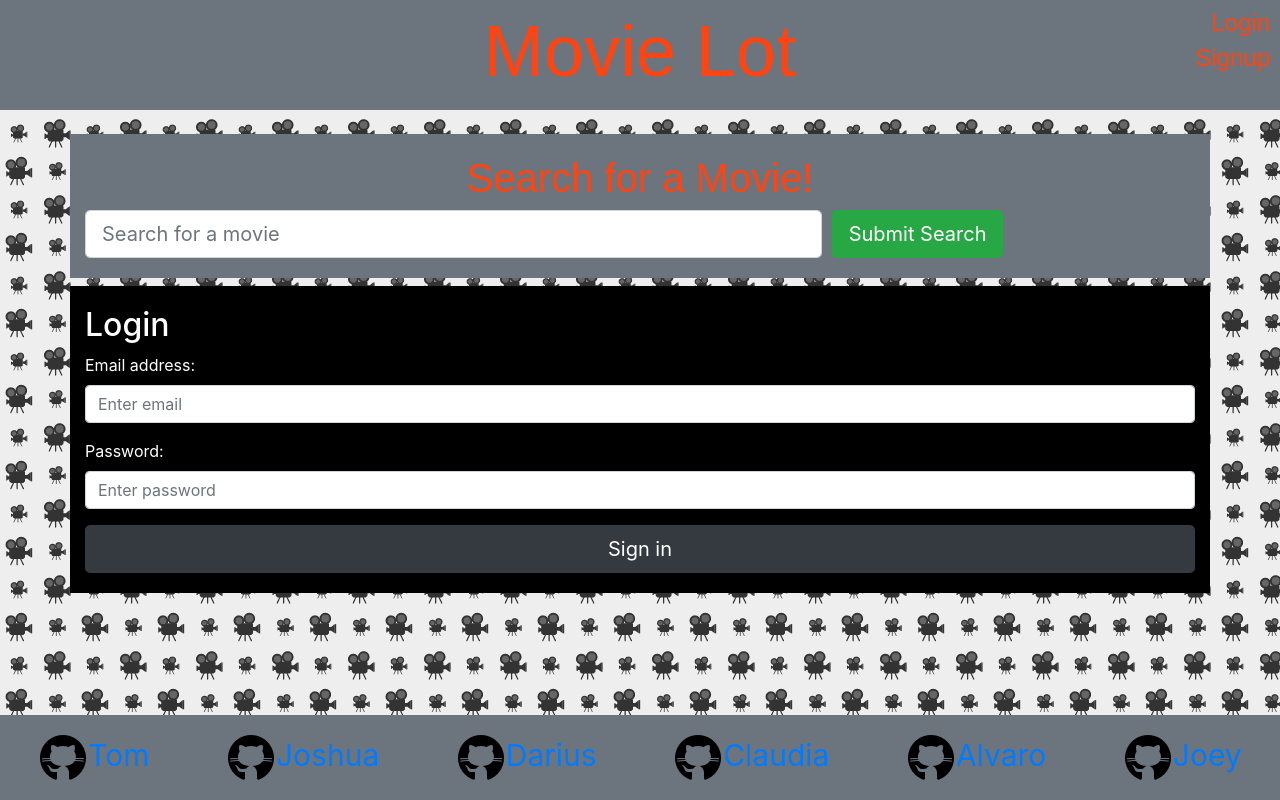
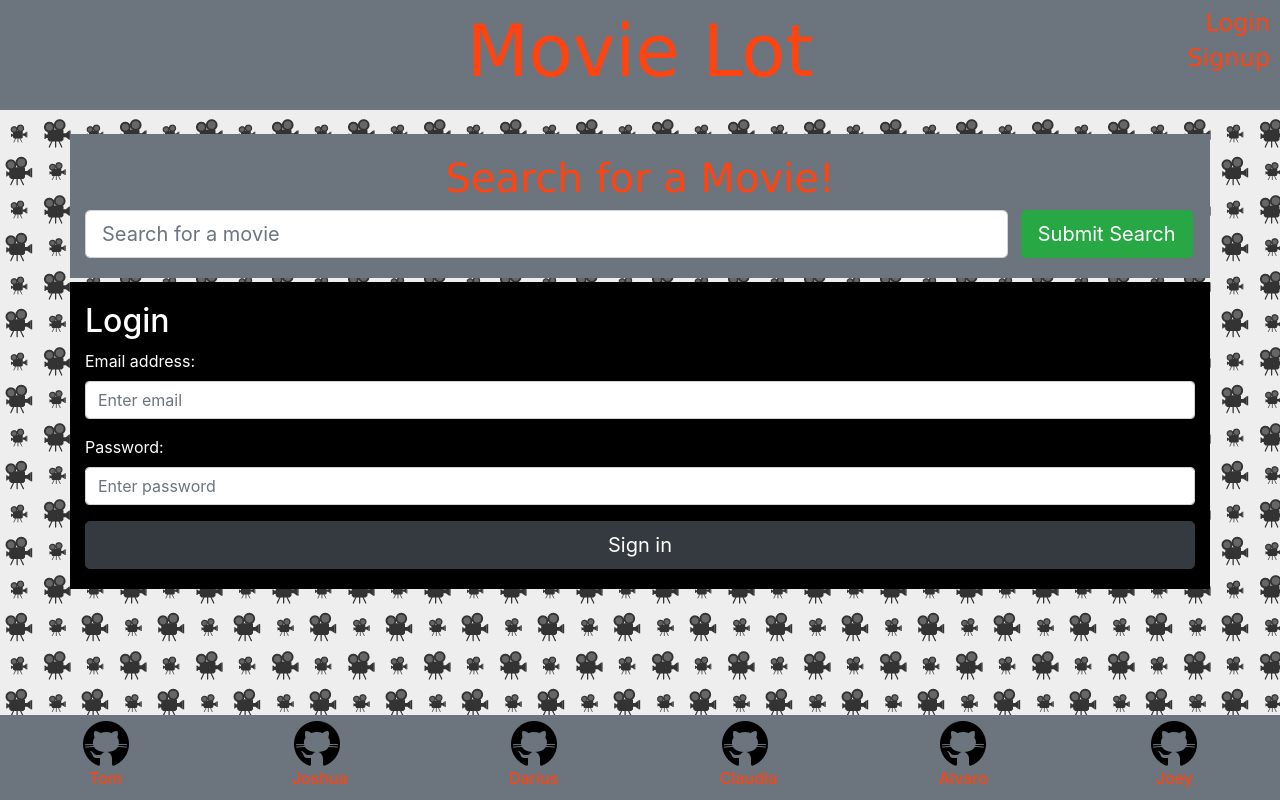
Before and after one commit to layc41/final-countdown, a React (Create React App) app in the folder client/: page /login in a window 1280 px wide. Built offline with nearby package versions, Linux system fonts and the light colour scheme.

Commit message:
adjusted styling

```diff
--- a/client/src/components/Footer.js
+++ b/client/src/components/Footer.js
@@ -5,27 +5,27 @@ function Footer() {
     <footer className='bg-secondary flex-row justify-content-around'>
       <a href='https://github.com/tbreazier' target='blank'>
           <img src={require('../assets/github2.png')} className='footer-icon' alt='logo'></img>
-          <h7>Tom</h7>
+          <h6 className='footerName'>Tom</h6>
         </a>
         <a href='https://github.com/joshuaweisbrodtorres' target='blank'>
           <img src={require('../assets/github2.png')} className='footer-icon' alt='logo'></img>
-          <h7>Joshua</h7>
+          <h6 className='footerName'>Joshua</h6>
         </a>
         <a href='https://github.com/DariusJWright' target='blank'>
           <img src={require('../assets/github2.png')} className='footer-icon' alt='logo'></img>
-          <h7>Darius</h7>
+          <h6 className='footerName'>Darius</h6>
         </a>
         <a href='https://github.com/layc41' target='blank'>
           <img src={require('../assets/github2.png')} className='footer-icon' alt='logo'></img>
-          <h7>Claudia</h7>
+          <h6 className='footerName'>Claudia</h6>
         </a>
         <a href='https://github.com/asaldana1108' target='blank'>
           <img src={require('../assets/github2.png')} className='footer-icon' alt='logo'></img>
-          <h7>Alvaro</h7>
+          <h6 className='footerName'>Alvaro</h6>
         </a>
         <a href='https://github.com/Joey-Ramos' target='blank'>
           <img src={require('../assets/github2.png')} className='footer-icon' alt='logo'></img>
-          <h7>Joey</h7>
+          <h6 className='footerName'>Joey</h6>
         </a>
     </footer>
   );
--- a/client/src/components/TopRated.js
+++ b/client/src/components/TopRated.js
@@ -49,13 +49,13 @@ const TopRated = () => {
 
 
   return (
-    <Container className='justify-content-around' >
-        <h2>
+    <Container className='justify-content-between' style={{ textAlign: 'center', paddingLeft: '0px', paddingRight: '0px', marginTop: '15px' }} >
+        <h2 className='title-heading'>
           {trendingData.length
-            ? `Movies Trending Today ${trendingData.length} results:`
-            : 'Movies Trending Today'}
+            ? `Movies Trending This Week `
+            : 'Movies Trending This Week'}
         </h2>
-        <div style={{ display: 'flex', flexWrap: "wrap" }}>
+        <div style={{ display: 'flex', flexWrap: "wrap", justifyContent: 'center' }}>
           {trendingData.map((movie) => {
               return (
                   <div style={{ width: '200px', margin: '5px'}}>
--- a/client/src/index.css
+++ b/client/src/index.css
@@ -1,8 +1,6 @@
 body {
   margin: 0;
-  font-family: -apple-system, BlinkMacSystemFont, 'Segoe UI', 'Roboto', 'Oxygen',
-    'Ubuntu', 'Cantarell', 'Fira Sans', 'Droid Sans', 'Helvetica Neue',
-    sans-serif;
+  font-family: "Lucida Sans Unicode", "Lucida Grande", sans-serif;
   -webkit-font-smoothing: antialiased;
   -moz-osx-font-smoothing: grayscale;
   background-image: url('./assets/video-1s-1084px.png');
@@ -60,7 +58,7 @@ code {
 .title {
   color: #ff4411;
   font-size: 72px;
-  font-family: 'Signika', sans-serif;
+  font-family: "Lucida Sans Unicode", "Lucida Grande", sans-serif;
 
 }
 
@@ -70,7 +68,7 @@ code {
   right:10px;
   color: #ff4411;
   font-size: 24px;
-  font-family: 'Signika', sans-serif;
+  font-family: "Lucida Sans Unicode", "Lucida Grande", sans-serif;
 }
 
 .login-link {
@@ -79,7 +77,7 @@ code {
   right:10px;
   color: #ff4411;
   font-size: 24px;
-  font-family: 'Signika', sans-serif;
+  font-family: "Lucida Sans Unicode", "Lucida Grande", sans-serif;
 }
 
 .logout-link {
@@ -88,7 +86,7 @@ code {
   right:10px;
   color: #ff4411;
   font-size: 24px;
-  font-family: 'Signika', sans-serif;
+  font-family: "Lucida Sans Unicode", "Lucida Grande", sans-serif;
 }
 
 .saved-link {
@@ -97,7 +95,7 @@ code {
   right:10px;
   color: #ff4411;
   font-size: 24px;
-  font-family: 'Signika', sans-serif;
+  font-family: "Lucida Sans Unicode", "Lucida Grande", sans-serif;
 }
 
 .search {
@@ -106,7 +104,7 @@ code {
 
 .search-headers {
   color: #ff4411;
-  font-family: 'Signika', sans-serif;
+  font-family: "Lucida Sans Unicode", "Lucida Grande", sans-serif;
   text-align: center;
 }
 
@@ -148,9 +146,23 @@ a {
 
 .title-heading {
   color: #ff4411;
-  font-family: 'Signika', sans-serif;
+  font-family: "Lucida Sans Unicode", "Lucida Grande", sans-serif;
+  background-color: #6c757d!important;
 }
 
 .save-button {
   max-width: 150px;
 }
+
+.footerName {
+  text-align: center;
+  color: #ff4411;
+}
+
+.searchInput {
+  text-align: center;
+}
+
+.saved {
+  padding: 15px;
+}
--- a/client/src/pages/SavedMovies.js
+++ b/client/src/pages/SavedMovies.js
@@ -63,8 +63,8 @@ const SavedMovies = () => {
 
   return (
     <>
-      <Container>
-        <h2>
+      <Container className='justify-content-between' style={{ textAlign: 'center', paddingLeft: '0px', paddingRight: '0px', marginTop: '15px' }} >
+        <h2 className='title-heading'>
           {userSavedMovies.length
             ? `Viewing ${username}'s saved movies:`
             : `${username}: you have no saved movies`}
@@ -72,29 +72,34 @@ const SavedMovies = () => {
 
           {userSavedMovies.map((movie) => {
             return (
-              <CardGroup>
+              <CardGroup style={{ justifyContent: 'center', textAlign: 'center' }}>
               <Row>
                 <Col>
                 <Card key={movie.movieId} border='dark'>
 
-                <Card.Title className='text-center'>{movie.title}</Card.Title>
+                <Card.Title className='text-center' style={{ textAlign: 'center'}}>{movie.title}</Card.Title>
+                {movie.posterPath ? (
+                  <Card.Img src={`https://image.tmdb.org/t/p/w185_and_h278_bestv2/${movie.posterPath}`} alt={`The cover for ${movie.title}`} variant='center' className='saved'/>
+                ) : null}
                 <Card.Body className='d-flex justify-content-center'>
-                {movie.posterPath ? (
-                  <Card.Img src={`https://image.tmdb.org/t/p/w185_and_h278_bestv2/${movie.posterPath}`} alt={`The cover for ${movie.title}`} variant='center' />
-                ) : null}
+
 
                   {/* <Card.Text>{movie.overview}</Card.Text> */}
+                  <div>
                   {Auth.loggedIn() && (
                     <Button
+                      style={{ justifyContent: 'center'}}
                       disabled={savedMovieIds?.some((savedMovieIds) => savedMovieIds === movie.movieId)}
-                      className='btn-block btn-info'
+                      className="btn btn-dark btn-lg btn-block align-self-center save-button mx-auto"
                       onClick={() => handleRemoveMovie(movie.movieId)}>
                       {savedMovieIds?.some((savedMovieId) => savedMovieId === movie.movieId)
                         ? 'Removed from your lot!'
                         : 'Remove from your lot'}
                     </Button>
                   )}
+                  </div>
                 </Card.Body>
+
               </Card>
               </Col>
               </Row>
--- a/client/src/pages/SearchMovies.js
+++ b/client/src/pages/SearchMovies.js
@@ -67,7 +67,7 @@ const SearchMovies = () => {
           <h1 className='search-headers'>Search for a Movie!</h1>
           <Form onSubmit={handleFormSubmit}>
             <Form.Row>
-              <Col xs={12} md={8}>
+              <Col xs={12} md={10} className='searchInput'>
                 <Form.Control
                   name='searchInput'
                   value={searchInput}
@@ -77,7 +77,7 @@ const SearchMovies = () => {
                   placeholder='Search for a movie'
                 />
               </Col>
-              <Col xs={12} md={4}>
+              <Col xs={12} md={2} className='searchInput'>
                 <Button type='submit' variant='success' size='lg'>
                   Submit Search
                 </Button>
@@ -87,11 +87,11 @@ const SearchMovies = () => {
         </Container>
 
       <Container>
-        <h2 className='search-headers'>
+        {/* <h2 className='search-headers'>
           {searchedMovies.length
             ? `Viewing ${searchedMovies.length} results:`
             : ''}
-        </h2>
+        </h2> */}
 
           {searchedMovies.map((movie) => {
             return (
```
